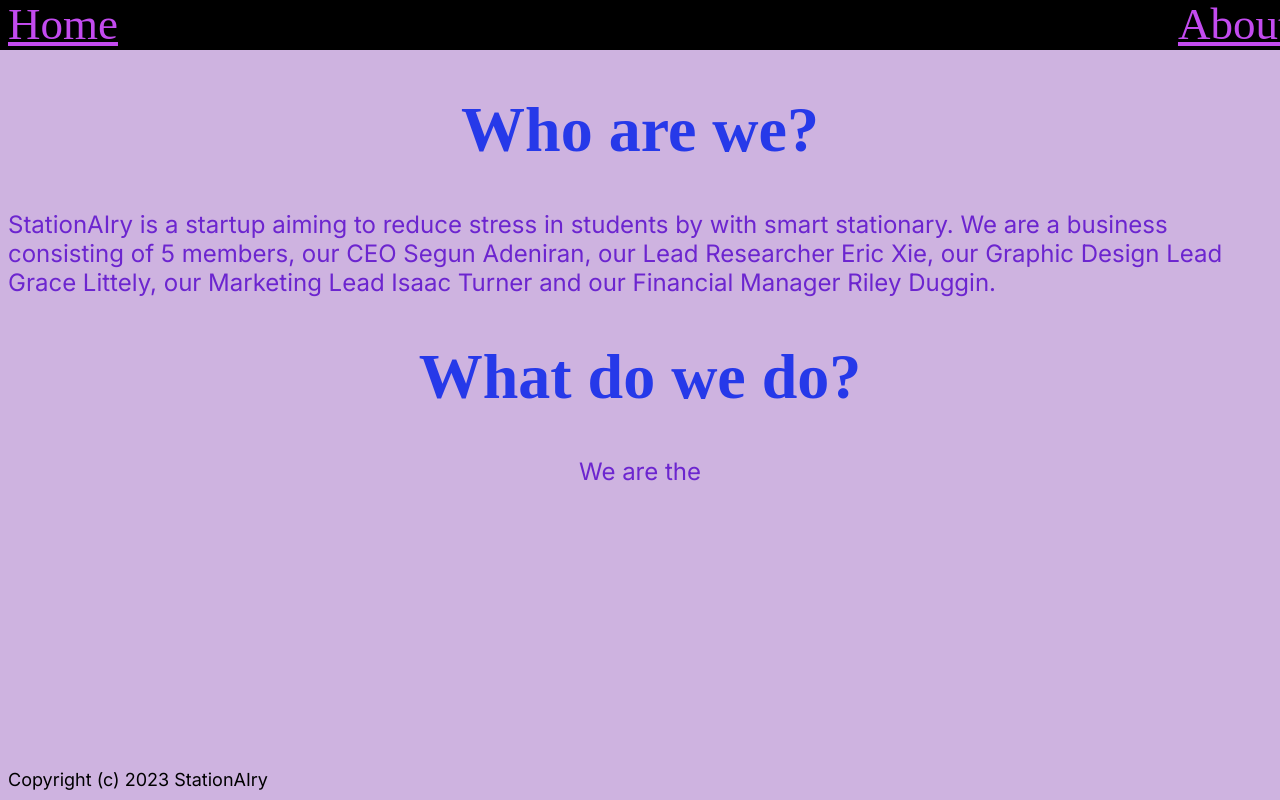
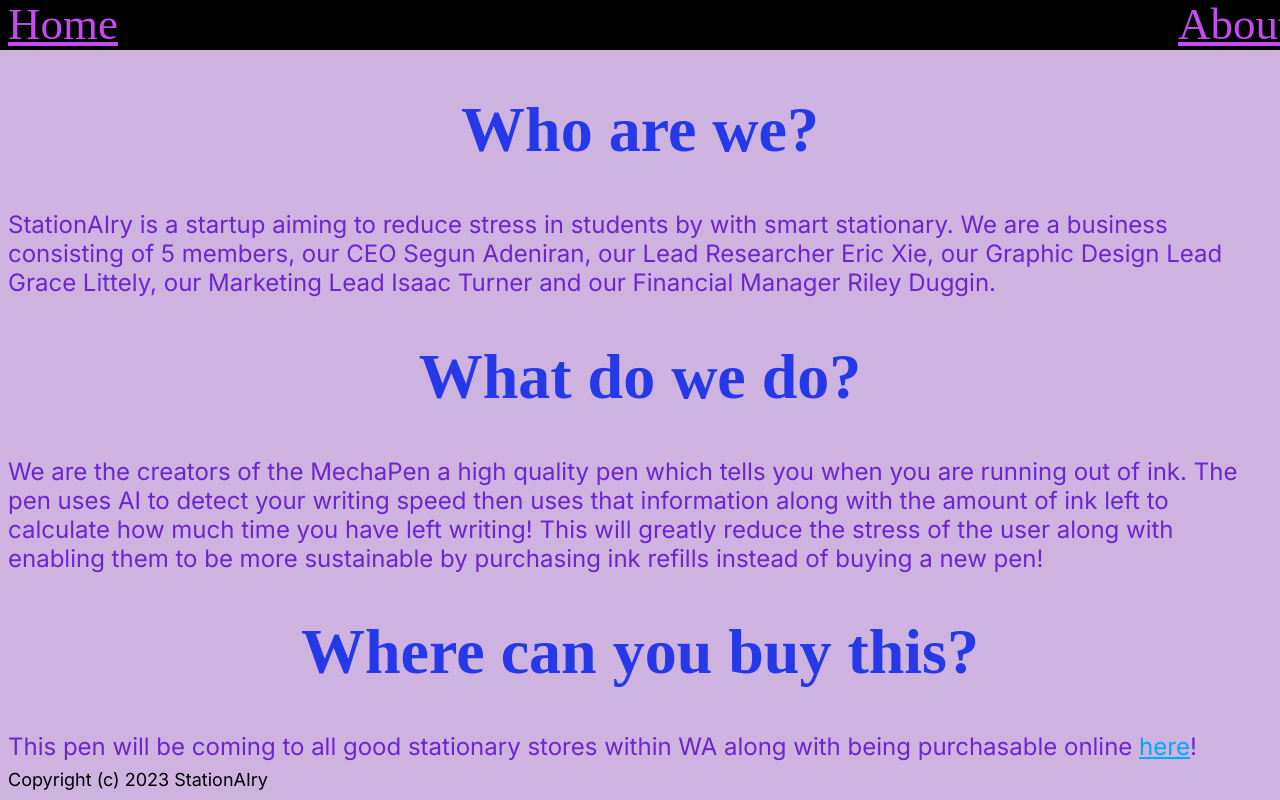
Before and after one commit to spacey-sooty/illuminate-website, a Next.js app: page /about-us in a window 1280 px wide. Shown: the top 800 px of the page. Built offline with nearby package versions, Linux system fonts and the light colour scheme; a web font is replaced by a local one.

Commit message:
finished about me

```diff
--- a/src/app/about-us/page.tsx
+++ b/src/app/about-us/page.tsx
@@ -1,14 +1,22 @@
+import Link from "next/link"
+
 export default function About() {
   return (
     <main>
       <div>
         <h1> Who are we? </h1>
-        <p className="hero"> StationAIry is a startup aiming to reduce stress in students by with smart stationary. We are a business
+        <p className=""> StationAIry is a startup aiming to reduce stress in students by with smart stationary. We are a business
         consisting of 5 members, our CEO Segun Adeniran, our Lead Researcher Eric Xie, our Graphic Design Lead Grace Littely, our Marketing Lead
         Isaac Turner and our Financial Manager Riley Duggin. </p>
         <h1> What do we do? </h1>
-        <p className="hero"> We are the  </p>
+        <p className=""> We are the creators of the MechaPen a high quality pen which tells you when you are running out of ink.
+        The pen uses AI to detect your writing speed then uses that information along with the amount of ink left to calculate how much time
+        you have left writing! This will greatly reduce the stress of the user along with enabling them to be more sustainable by purchasing
+        ink refills instead of buying a new pen! </p>
+        <h1> Where can you buy this? </h1>
+        <p className=""> This pen will be coming to all good stationary stores within WA along with being purchasable online <a className="link" href="/products"> here</a>! </p>
       </div>
+
     </main>
   )
 }
--- a/src/app/layout.tsx
+++ b/src/app/layout.tsx
@@ -20,7 +20,6 @@ export default function RootLayout({
   return (
     <html lang="en">
       <Head>
-        {/* <link rel="stylesheet" href="https://fonts.googleapis.com/css2?family=Dancing+Script:wght@400..700&display=swap" /> */}
         <link href="https://db.onlinewebfonts.com/c/3a775cc0fc167a7000d81c790839b807?family=Moonbeam+Regular" rel="stylesheet"/>
       </Head>
       <body className={inter.className}>
--- a/src/app/not-found.tsx
+++ b/src/app/not-found.tsx
@@ -4,7 +4,7 @@ export default function NotFound() {
   return (
     <main>
       <h1> Error 404 Page Not Found !! </h1>
-      <Link href="/" className="hero"> <h2> Back to home </h2> </Link>
+      <Link href="/" className="link"> <h2 className="hero"> Back to home </h2> </Link>
     </main>
   )
 }
--- a/src/app/page.tsx
+++ b/src/app/page.tsx
@@ -8,7 +8,6 @@ export default function Home() {
     <main>
       <div>
         <h1> StationAIry ! </h1>
-        <Image src="/temp/pen.jpg" alt="pen" width={w} height={h} className={styles.image}/>
         <p className='hero'> StationAIry are the creators of the MechaPen a high quality pen which warns you when you are running low on ink! </p>
       </div>
     </main>
--- a/src/styles/globals.scss
+++ b/src/styles/globals.scss
@@ -42,9 +42,5 @@ p {
 }
 
 .link {
-  @include hero;
-  margin: 15px;
-  font-size: 35px;
-  left: 1060px;
-  text-decoration: none;
+  color: rgb(0, 170, 255);
 }
```
